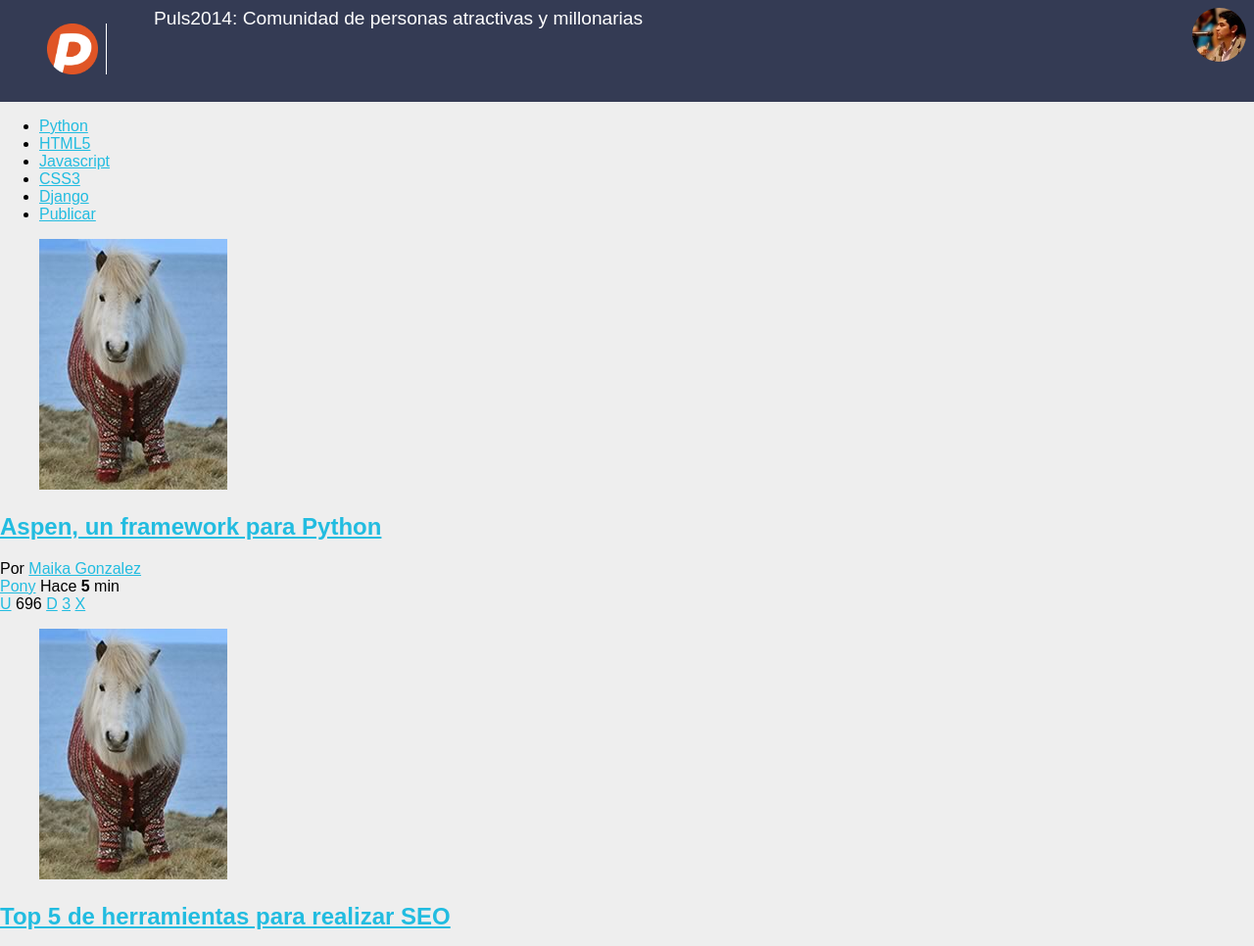
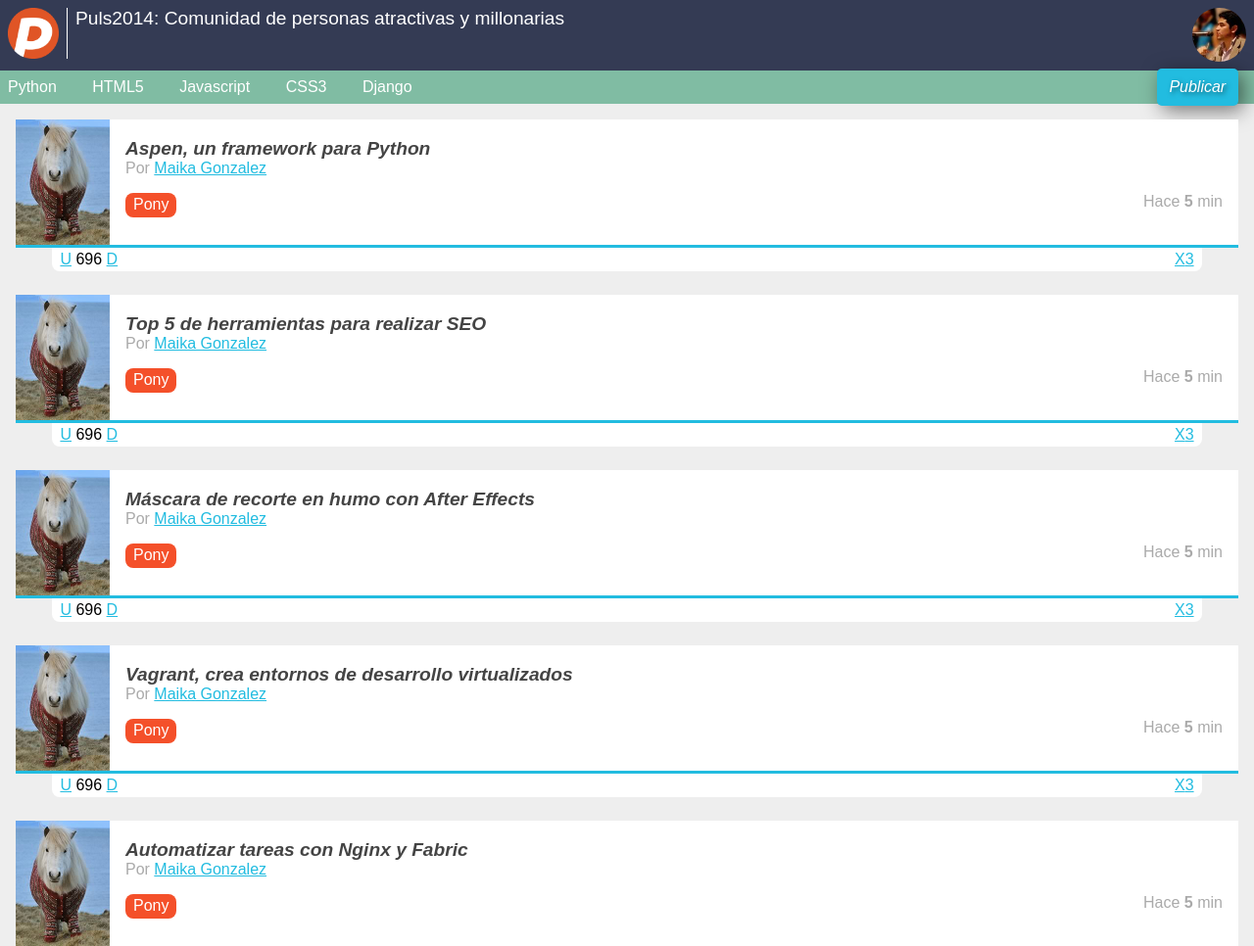
Before and after one commit to NecroKorn/Repositorio1, a plain HTML site: page index.html in a window 1280 px wide. Shown: the top 966 px of the page at 98% size. Drawn offline with Linux system fonts and the light colour scheme.

Commit message:
commit final clase 2

```diff
--- a/estilos.css
+++ b/estilos.css
@@ -7,6 +7,29 @@ body
 	background: #EEEEEE;
 	font-family: Arial;
 	font-size: : 16px;
+}
+footer
+{
+	background: #22BCE0;
+	color: rgba(255,255,255,0.7);
+	padding: 1em;
+	text-align: center;
+}
+footer p:first-child
+{
+	margin-bottom: 0;
+}
+footer p:last-child
+{
+	margin-top: 0;
+}
+footer p:last-child:after
+{
+	content: " -";
+}
+footer p:last-child:before
+{
+	content: "- ";
 }
 header
 {
@@ -29,8 +52,8 @@ header h1
 header #avatar
 {
 	margin: 0.5em 0.5em 0 0;
+	position: absolute;
 	right: 0;
-	position: absolute;
 	top: 0;
 }
 header #avatar img
@@ -45,3 +68,112 @@ header #logo img
 	margin-right: 0.5em;
 	width: 52px;
 }
+nav
+{
+	background: #80BCA3;
+	position: relative;
+}
+nav ul
+{
+	list-style: none;
+	margin: 0;
+	padding: 0;
+}
+nav ul li
+{
+	display: inline-block;
+	margin: 0 1em 0 0;
+}
+nav ul li a
+{
+	color: white;
+	display: block;
+	padding: 0.5em;
+	text-decoration: none;
+}
+nav ul #publicar_nav
+{
+	position: absolute;
+	top: -0.1em;
+	right: 0;
+}
+nav ul #publicar_nav a
+{
+	background: #22BCE0;
+	border-radius: 5px;
+	box-shadow: rgba(0,0,0,0.5) 5px 5px 20px;
+	font-style: italic;
+	padding: 0.6em 0.8em;
+	text-shadow: rgba(0,0,0,0.5) 2px 2px 5px;
+}
+#contenido
+{
+	margin: 1em;
+}
+#contenido .item
+{
+	background: white;
+	border-bottom: 3px solid #22BCE0;
+	margin-bottom: 3em;
+	min-height: 128px;
+	position: relative;
+}
+#contenido .item .autor_item
+{
+	color: #AAA;
+}
+#contenido .item .datos_item
+{
+	margin: 1em 1em 0 0;
+}
+#contenido .item .datos_item .fecha_item
+{
+	color: #AAA;
+	float: right;
+}
+#contenido .item .datos_item .tag_item
+{
+	background: #F4502A;
+	border-radius: 0.5em;
+	color: white;
+	display: inline-block;
+	padding: 0.2em 0.5em;
+	text-decoration: none;
+}
+#contenido .item .imagen_item
+{
+	float: left;
+	margin-right: 1em;
+}
+#contenido .item .imagen_item img
+{
+	width: 96px;
+}
+#contenido .item .titulo_item
+{
+	font-size: 1.2em;
+	font-style: italic;
+	margin-bottom: 0;
+	padding: 1em 1em 0 0;
+}
+#contenido .item .titulo_item a
+{
+	color: #444;
+	text-decoration: none;
+}
+#contenido .item .votacion
+{
+	background: white;
+	border-radius: 0 0 0.5em 0.5em;
+	left: 3%;
+	margin-top: 3px;
+	padding: 0.2em 0.5em;
+	position: absolute;
+	right: 3%;
+	top: 100%;
+}
+#contenido .item .votacion .comentarios_item,
+#contenido .item .votacion .guardar_item
+{
+	float: right;
+}
```
Also changed, not shown: normalize.css.
